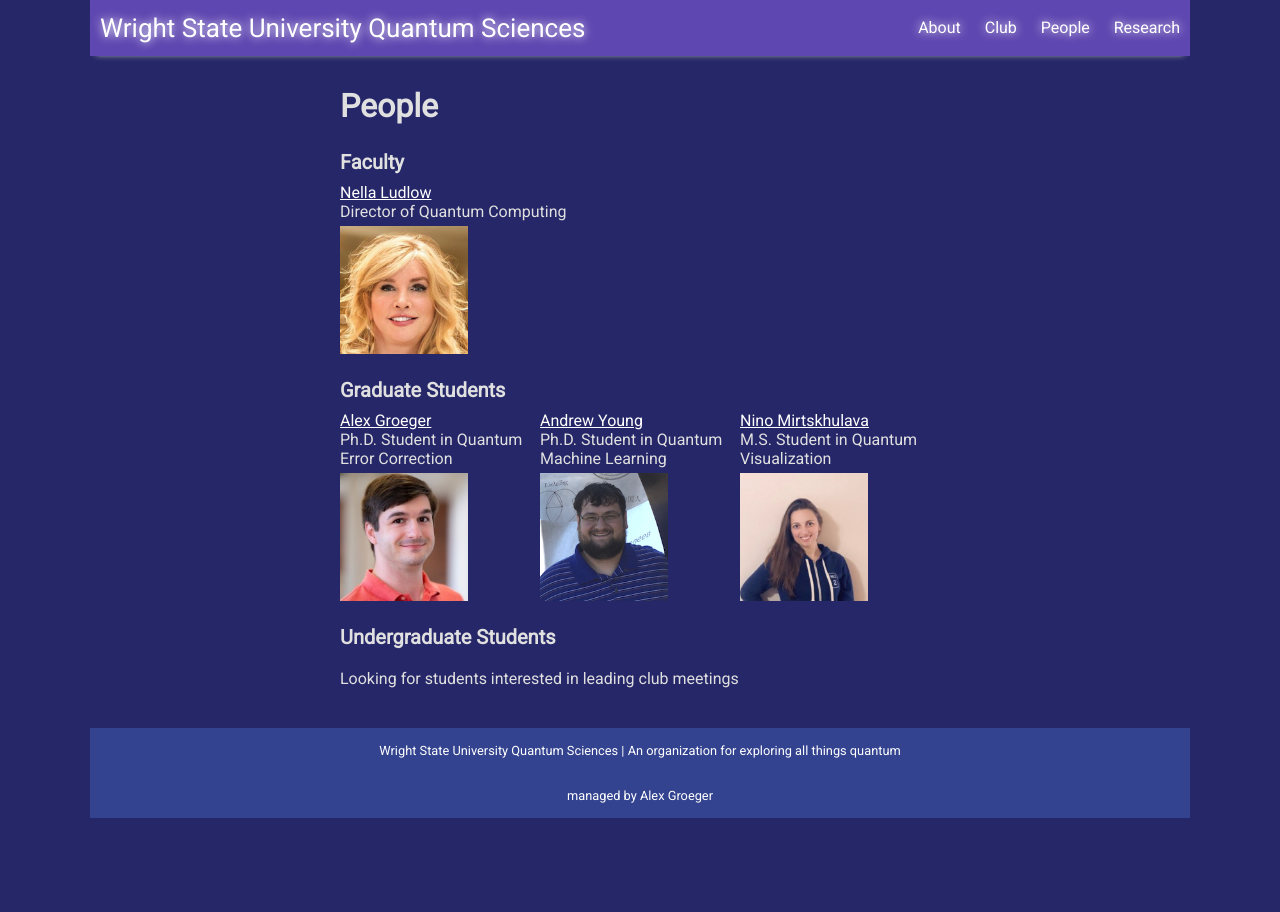
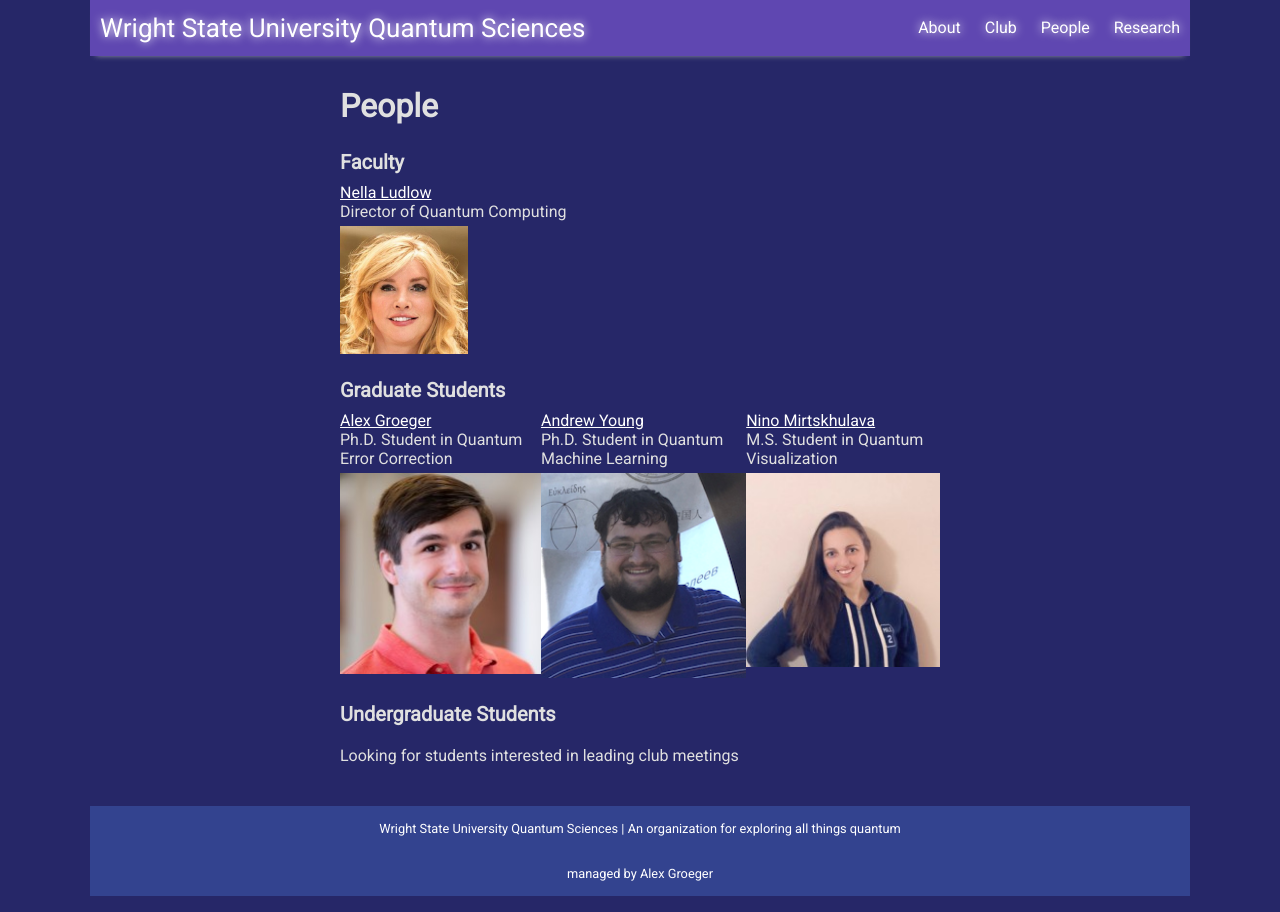
Before and after one commit to WSU-Quantum-Sciences/wsu-quantum-sciences.github.io, a Jekyll site: the page built from pages/people.md, in a window 1280 px wide. Built offline with Jekyll 4.4.1, drawn with Linux system fonts in a browser that asks for light colours; nearby versions of some CDN libraries.

Commit message:
force width to fit

```diff
--- a/pages/people.md
+++ b/pages/people.md
@@ -14,20 +14,20 @@ permalink: /people
 ### Graduate Students
 <div style="width: 100%; display: table;">
     <div style="display: table-row">
-        <div style="width: 33%; display: table-cell;">
+        <div style="width: 33:vw; display: table-cell;">
             <a href="https://www.linkedin.com/in/alexander-h-groeger/">Alex Groeger</a> <br />
             <t>Ph.D. Student in Quantum Error Correction</t> <br />
-            <img src="./assets/img/people/alex-groeger.jpg" align="left" alt="A headshot photo of Alex Groeger" width="128"/>
+            <img src="./assets/img/people/alex-groeger.jpg" align="left" alt="A headshot photo of Alex Groeger" width="100%"/>
         </div>
-        <div style="width: 33%; display: table-cell;">
+        <div style="width: 33:vw; display: table-cell;">
             <a href="https://www.linkedin.com/in/andrew-young-a590b9161/">Andrew Young</a> <br />
             <t>Ph.D. Student in Quantum Machine Learning</t> <br />
-            <img src="./assets/img/people/andrew-young.png" align="left" alt="A headshot photo of Andrew Young" width="128"/>
+            <img src="./assets/img/people/andrew-young.png" align="left" alt="A headshot photo of Andrew Young" width="100%"/>
         </div>
-        <div style="width: 33%; display: table-cell;">
+        <div style="width: 33:vw; display: table-cell;">
             <a href="https://www.linkedin.com/in/nino-mirtskhulava-gali/">Nino Mirtskhulava</a> <br />
             <t>M.S. Student in Quantum Visualization</t> <br />
-            <img src="./assets/img/people/nino-mirtskhulava.jpg" align="left" alt="A headshot photo of Nino Mirtskhulava" width="128"/>
+            <img src="./assets/img/people/nino-mirtskhulava.jpg" align="left" alt="A headshot photo of Nino Mirtskhulava" width="100%"/>
         </div>
     </div>
 </div>
```
